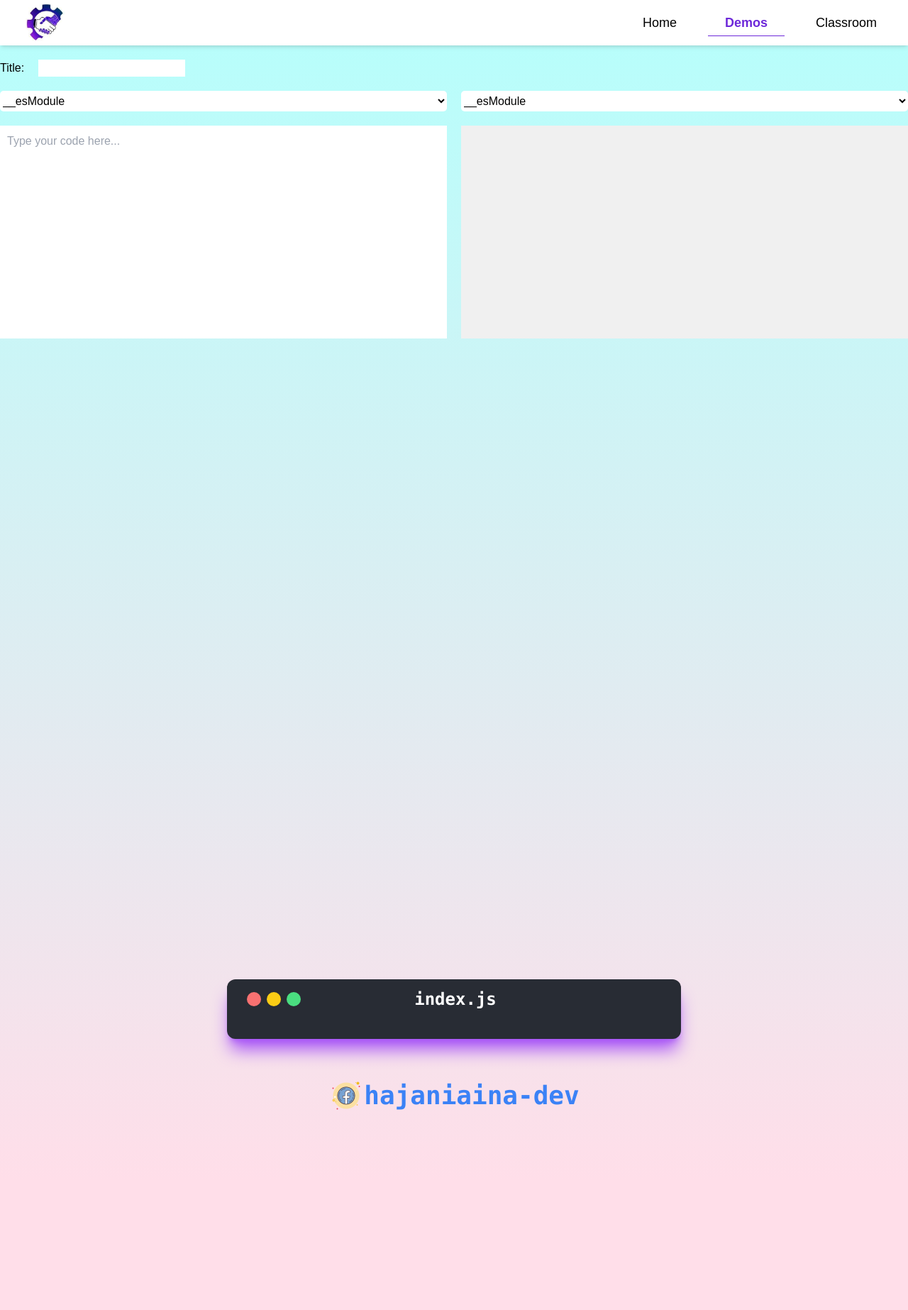
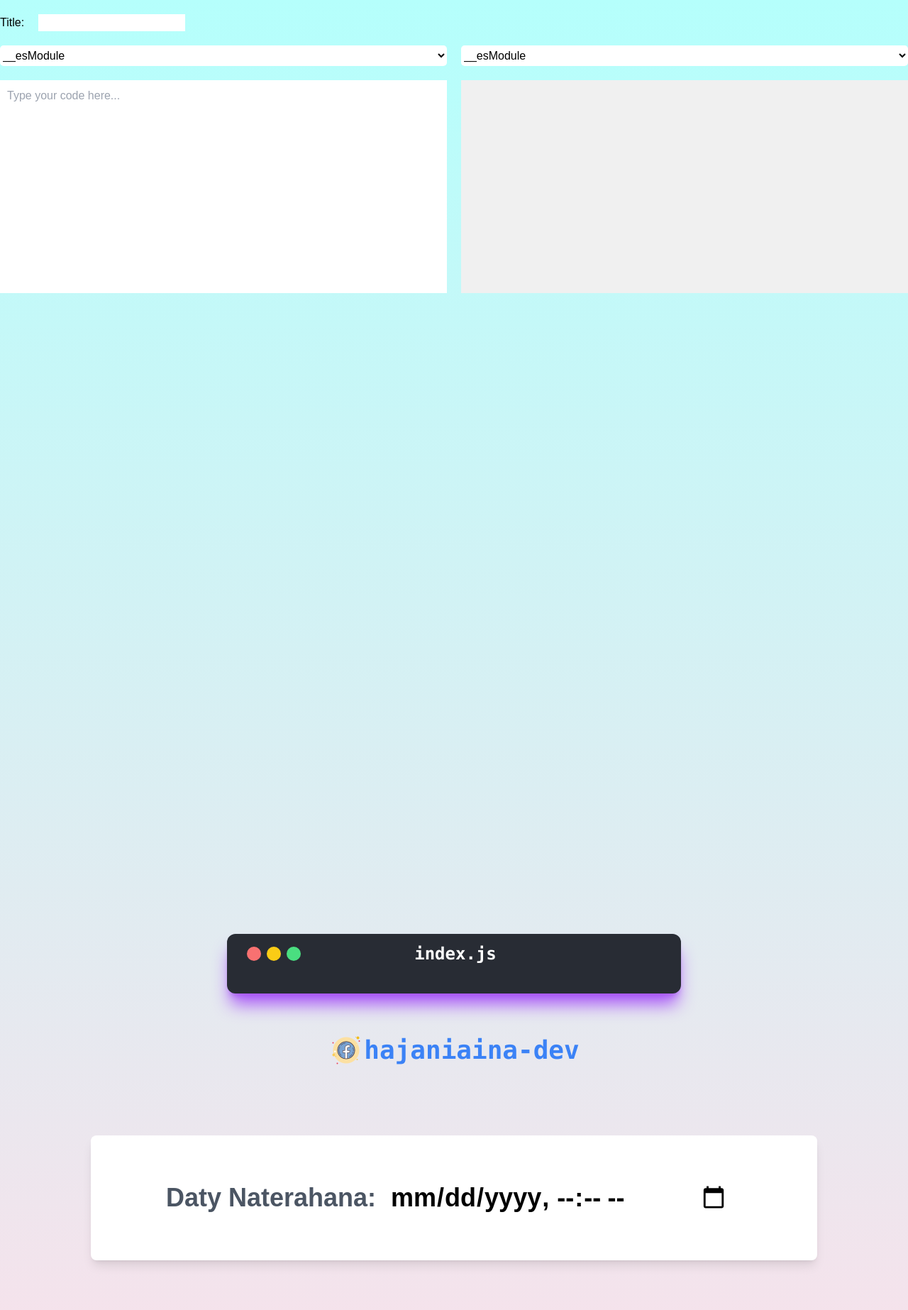
Before and after one commit to handri09/hajaniaina-dev, a React (Create React App) app: page /hajaniaina-dev/demos in a window 1280 px wide. Shown: the top 1846 px of the page at 71% size. Before the commit the page ends 1664 px from the top, so only its background shows below. Built offline with nearby package versions, Linux system fonts and the light colour scheme.

Commit message:
Demos on Date Picker

```diff
--- a/src/components/Editors/Editors.js
+++ b/src/components/Editors/Editors.js
@@ -79,25 +79,35 @@ function Editors() {
     </div>
 
     <div className='w-full flex justify-center '>
-      {/* <div className={`h-full max-w-screen-lg bg-white rounded-lg text-2xl flex justify-center items-center flex-col gap-5 px-10 pt-10 pb-10 shadow-lg mb-96`}>
-        <h1 className="text-3xl font-bold text-center">Mihainoa Finaritra eh!</h1>
-        <div className=''>
+      <div className={`w-full h-44 max-w-screen-lg bg-white rounded-lg text-2xl flex justify-center items-center flex-col gap-5 px-10 pt-10 pb-10 shadow-lg mb-96`}>
+        <label for='teraka' className='text-4xl text-gray-600 font-bold'>
+          Daty Naterahana:
+          <input id='teraka' type='datetime-local' placeholder='01/01/1999 00:00:00' className='px-5 text-black'/>
+        </label>
+
+        {/* <h1 className="text-3xl font-bold text-center">Mihainoa Finaritra eh!</h1> */}
+        {/* <div className=''>
           <audio autoplay="autoplay" controls="controls">
               <source src={audio} />
               <a>Download this file.</a>
           </audio>
-        </div>
-        <div className='mt-10 '>
+        </div> */}
+        {/* <div className='mt-10 '>
           <h1 className="text-3xl font-bold my-1 text-center">Zany ary ny clip vaovao!</h1>
           <video controls preload className='w-full'>
               <source src={video} type="video/mp4; 'codecs='avc1.42E01E, mp4a.40.2'" />
               <p> Your browser is old. <a href="cohagenPhoneCall.mp4">Download this video instead.</a> </p>
           </video>
-        </div>
-      </div> */}
+        </div> */}
+      </div>
     </div>
     </>
   );
 }
 
 export default Editors;
+
+<label for='daty'>
+  Daty Naterahana:
+  <input id='daty' type='datetime-local' />
+</label>
--- a/src/components/NavBar.js
+++ b/src/components/NavBar.js
@@ -6,7 +6,7 @@ import logo from '../assets/logo.png'
 function NavBar() {
   return (
     <>
-      <div className={`w-full shadow-md bg-white sticky top-0`}>
+      {/* <div className={`w-full shadow-md bg-white sticky top-0`}>
         <div className='w-full max-w-screen-2xl mx-auto flex justify-center items-center px-5'>
           <div className="w-full flex p-1 h-full items-center">
             <img src={logo} alt='logo' className='px-3 h-14'/>
@@ -18,7 +18,7 @@ function NavBar() {
             <CustomLink to='classroom/'>Classroom</CustomLink>
           </div>
         </div>
-      </div>
+      </div> */}
       <Outlet />
     </>
   )
--- a/src/pages/home/home.js
+++ b/src/pages/home/home.js
@@ -4,9 +4,10 @@ function Home() {
   return (
     <>
       <div className={`w-full max-w-screen-2xl mx-auto my-5`}>
-        <div className='text-center'>Home</div>
+        <div className=''></div>
+        {/* <div className='text-center'>Home</div>
         <p className='text-center border-2 border-green-500 '>Home</p>
-        <p className='text-center border-2 border-green-500 '>Home</p>
+        <p className='text-center border-2 border-green-500 '>Home</p> */}
       </div>
     </>
   )
```
